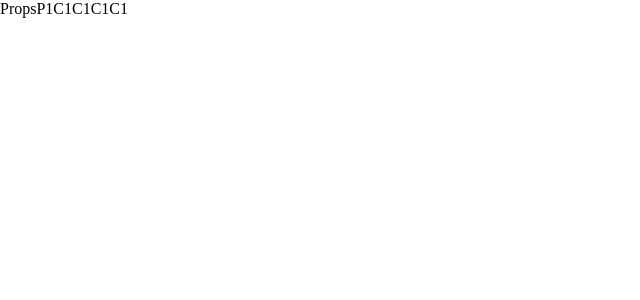
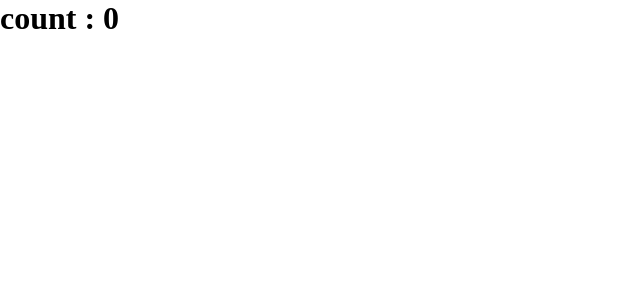
Before and after one commit to prasadkadam1/internship, a React (Vite) app in the folder frontend/react/react_project/: page / in a window 1280 px wide. Shown: the top 300 px of the page, without its empty margins (0-640 px from the left). Built offline with nearby package versions, Linux system fonts and the light colour scheme.

Commit message:
context
context

```diff
--- a/frontend/react/react_project/src/App.jsx
+++ b/frontend/react/react_project/src/App.jsx
@@ -1,7 +1,10 @@
+import ClassBasedCompIntro from "./components/ClassBasedComp/ClassBasedCompIntro";
+import AppContext from "./components/ContextApi/AppContext";
 import CrudIntro from "./components/crud/CrudIntro";
 import EventsIntro from "./components/events/EventsIntro";
 import PropsIntro from "./components/props/PropsIntro";
 import StateIntro from "./components/state/StateIntro";
+import Check from "./components/temp/Check";
 
 const App = () => {
   return (
@@ -18,9 +21,17 @@ const App = () => {
       {/* <div>
         <CrudIntro></CrudIntro>
       </div> */}
+      {/*
+      <div>
+        <PropsIntro></PropsIntro>
+      </div> */}
+
+      {/*  <div>
+        //! <ClassBasedCompIntro></ClassBasedCompIntro>
+      </div> */}
 
       <div>
-        <PropsIntro></PropsIntro>
+        <Check></Check>
       </div>
     </div>
   );
--- /dev/null
+++ b/frontend/react/react_project/src/components/ClassBasedComp/ClassBasedCompIntro.jsx
@@ -0,0 +1,18 @@
+import React, { Component } from "react";
+
+class ClassBasedCompIntro extends Component {
+//   state = {
+//     name: "Prasad",
+//   };
+  constructor() {
+    super();
+    this.state = {
+      name: "Prasad",
+    };
+  }
+  render() {
+    return <div>ClassBasedCompIntro</div>;
+  }
+}
+
+export default ClassBasedCompIntro;
--- /dev/null
+++ b/frontend/react/react_project/src/components/ContextApi/AppContext.jsx
@@ -0,0 +1,19 @@
+import React, { useState } from "react";
+import { createContext } from "react";
+export let helper = createContext();
+
+const AppContext = (kyBhetl) => {
+  //   console.log(props.children);
+  console.log(kyBhetl);
+  let a = 10;
+  let b = 20;
+  let c = 30;
+  let [state, setState] = useState(0);
+  return (
+    <div>
+      <helper.Provider value={{ a, b, c, state, setState }}>{kyBhetl.children}</helper.Provider>
+    </div>
+  );
+};
+
+export default AppContext;
--- a/frontend/react/react_project/src/components/state/StateIntro.jsx
+++ b/frontend/react/react_project/src/components/state/StateIntro.jsx
@@ -6,6 +6,7 @@ import StateTask5 from "./stateTasks/StateTask5";
 import StateTask6 from "./stateTasks/StateTask6";
 import StateTask7 from "./stateTasks/StateTask7";
 import StateTask8 from "./stateTasks/StateTask8";
+import StateTask9 from "./stateTasks/StateTask9";
 
 let StateIntro = () => {
   return (
@@ -17,7 +18,8 @@ let StateIntro = () => {
       {/* <StateTask5></StateTask5> */}
       {/* <StateTask6></StateTask6> */}
       {/* <StateTask7></StateTask7> */}
-      <StateTask8></StateTask8>
+      {/* <StateTask8></StateTask8> */}
+      {/* <StateTask9></StateTask9> */}
     </div>
   );
 };
--- /dev/null
+++ b/frontend/react/react_project/src/components/state/stateTasks/StateTask9.jsx
@@ -0,0 +1,19 @@
+import { useState } from "react";
+
+let StateTask9 = () => {
+  let [state, setState] = useState(0);
+  return (
+    <div>
+      <button
+        onClick={() => {
+          setState((state += 1));
+        }}
+      >
+        Click
+      </button>
+      <h1>count : {state}</h1>
+    </div>
+  );
+};
+
+export default StateTask9;
--- /dev/null
+++ b/frontend/react/react_project/src/components/temp/Check.jsx
@@ -0,0 +1,21 @@
+import React, { useContext } from "react";
+import { helper } from "../ContextApi/AppContext";
+
+const Check = () => {
+  let { state, setState, a, c, b } = useContext(helper);
+//   console.log(value);
+
+  return (
+    <div>
+      <h1
+        onClick={() => {
+          setState((state += 1));
+        }}
+      >
+        count : {state}
+      </h1>
+    </div>
+  );
+};
+
+export default Check;
--- a/frontend/react/react_project/src/main.jsx
+++ b/frontend/react/react_project/src/main.jsx
@@ -3,5 +3,12 @@ import { createRoot } from "react-dom/client";
 import "./index.css";
 import App from "./App.jsx";
 import React from "react";
+import AppContext from "./components/ContextApi/AppContext.jsx";
+console.log(App);
 
-createRoot(document.getElementById("root")).render(<App />);
+createRoot(document.getElementById("root")).render(
+  <AppContext name="Prasad">
+    {/* children */}
+    <App />
+  </AppContext>
+);
```
Also changed, not shown: frontend/react/react_project/src/components/props/PropsIntro.jsx (+60 -0 lines).
